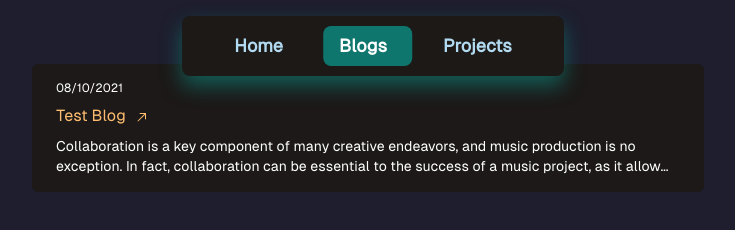
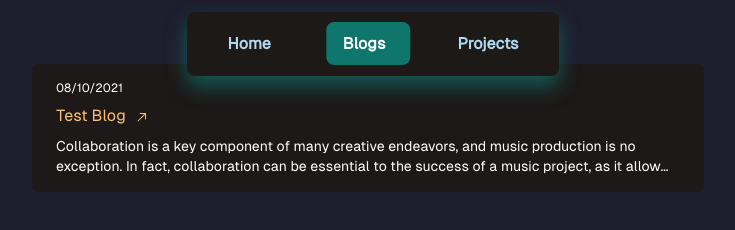
Before and after one commit to devSaifur/saifur.dev, an Astro site: page /blogs in a window 1280 px wide. Shown: the whole page, without its empty margins (267-1002 px from the left). Built offline with nearby package versions, Linux system fonts and the light colour scheme; Astro itself is replaced by a stand-in of ours.

Commit message:
fix nav style

```diff
--- a/src/components/Navbar.astro
+++ b/src/components/Navbar.astro
@@ -1,8 +1,8 @@
 <nav
-  class='fixed left-0 right-0 z-50 flex list-none justify-center px-6 pt-3 text-base font-semibold text-sky-200/95 transition-transform delay-150 duration-300 ease-in-out md:px-8 md:pt-4 md:text-lg'
+  class='fixed left-0 right-0 z-50 flex list-none justify-center pt-3 text-sm font-semibold text-sky-200/95 transition-transform delay-150 duration-300 ease-in-out md:text-base'
 >
   <ul
-    class='relative my-auto flex gap-x-4 rounded-lg bg-stone-900 px-8 py-3 shadow-[0_10px_20px_rgba(15,_118,_110,_0.7)]'
+    class='relative my-auto flex gap-x-4 rounded-lg bg-stone-900 px-5 py-4 shadow-[0_10px_20px_rgba(15,_118,_110,_0.7)] md:gap-x-8'
   >
     <a
       href='/'
@@ -34,9 +34,10 @@
 
 <script>
   document.addEventListener('astro:page-load', () => {
+    const navLinks = document.querySelectorAll('.nav-link')
     const navContainer = document.querySelector('nav') as HTMLElement
-    const navLinks = document.querySelectorAll('.nav-link')
     const backgroundSlide = document.getElementById('background-slide')
+
     let activeLink: Element | null = null
     let lastScrollTop = 0
     let isNavVisible = true
```
Also changed, not shown: pnpm-lock.yaml.
